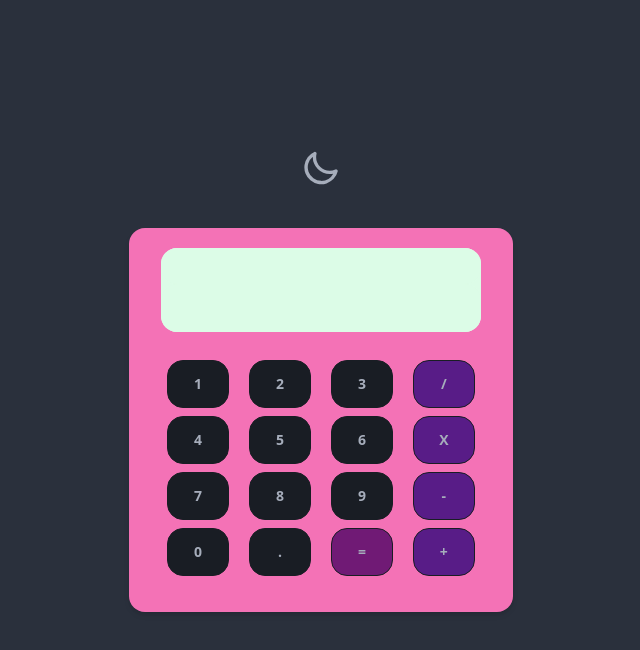
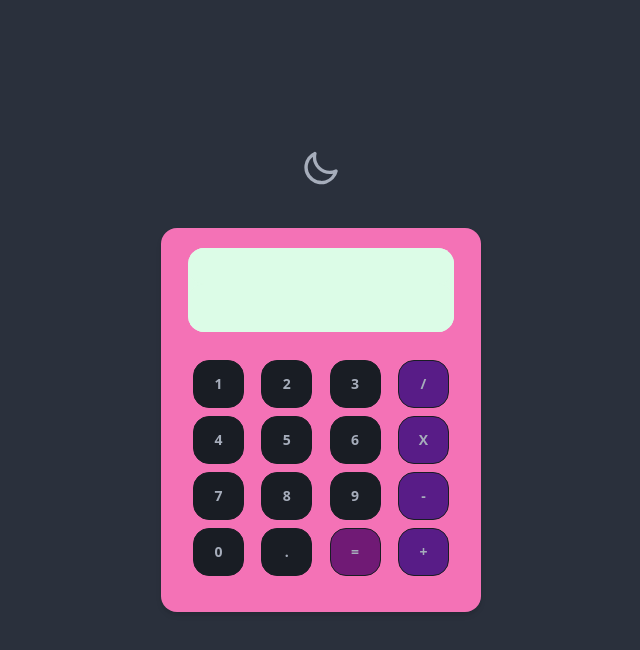
Before and after one commit to isialbayay/react-calculadora, a React (Create React App) app: page / in a window 1280 px wide. Shown: the top 650 px of the page, without its empty margins (319-959 px from the left). Built offline with nearby package versions, Linux system fonts and the light colour scheme.

Commit message:
corrección tamaños

```diff
--- a/src/components/Calculadora.jsx
+++ b/src/components/Calculadora.jsx
@@ -126,8 +126,8 @@ export default function Calculadora() {
 
 
     return (
-        <div class="flex flex-col items-center content-center  h-96 w-96 bg-pink-400 rounded-box m-10 shadow-md">
-            <div id="contPantalla" class="flex flex-col  contPantalla pantalla h-18 bg-green-100 w-5/6 max-w-5/6 rounded-box mt-5">
+        <div class="flex flex-col items-center content-center  h-96 w-80 max-w-96 bg-pink-400 rounded-box m-10 shadow-md">
+            <div id="contPantalla" class="flex flex-col pantalla h-18 bg-green-100 w-5/6 max-w-5/6 rounded-box mt-5">
                 <input disabled id="opPrevia" class="grid bg-inherit text-slate-400 text-sm text-end justify-items-end pantalla  w-full  rounded-box p-2"></input>
                 <input disabled id="pantalla" class="grid bg-inherit text-end text-2xl justify-items-end pantalla w-full rounded-box p-2"></input>
             </div>
```
